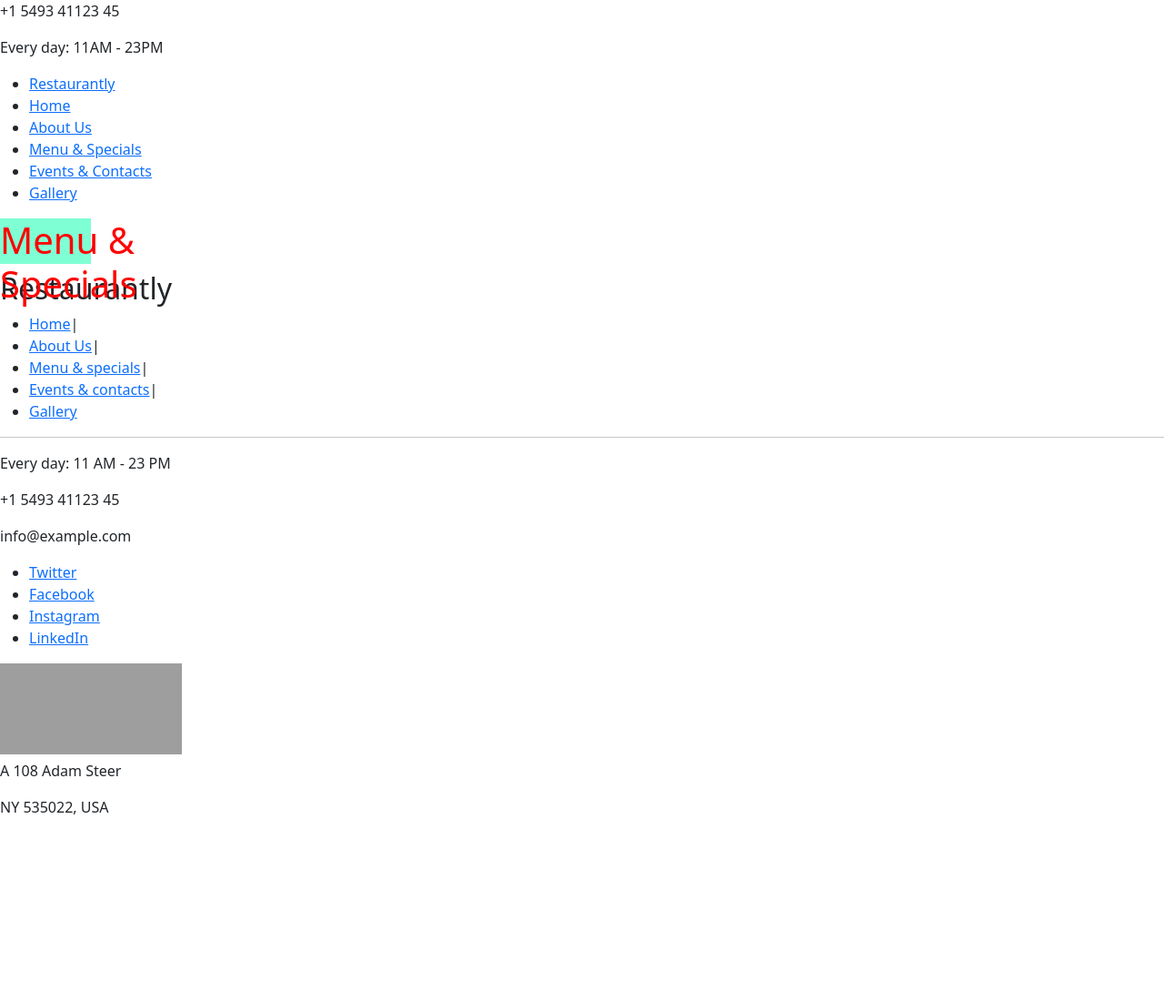
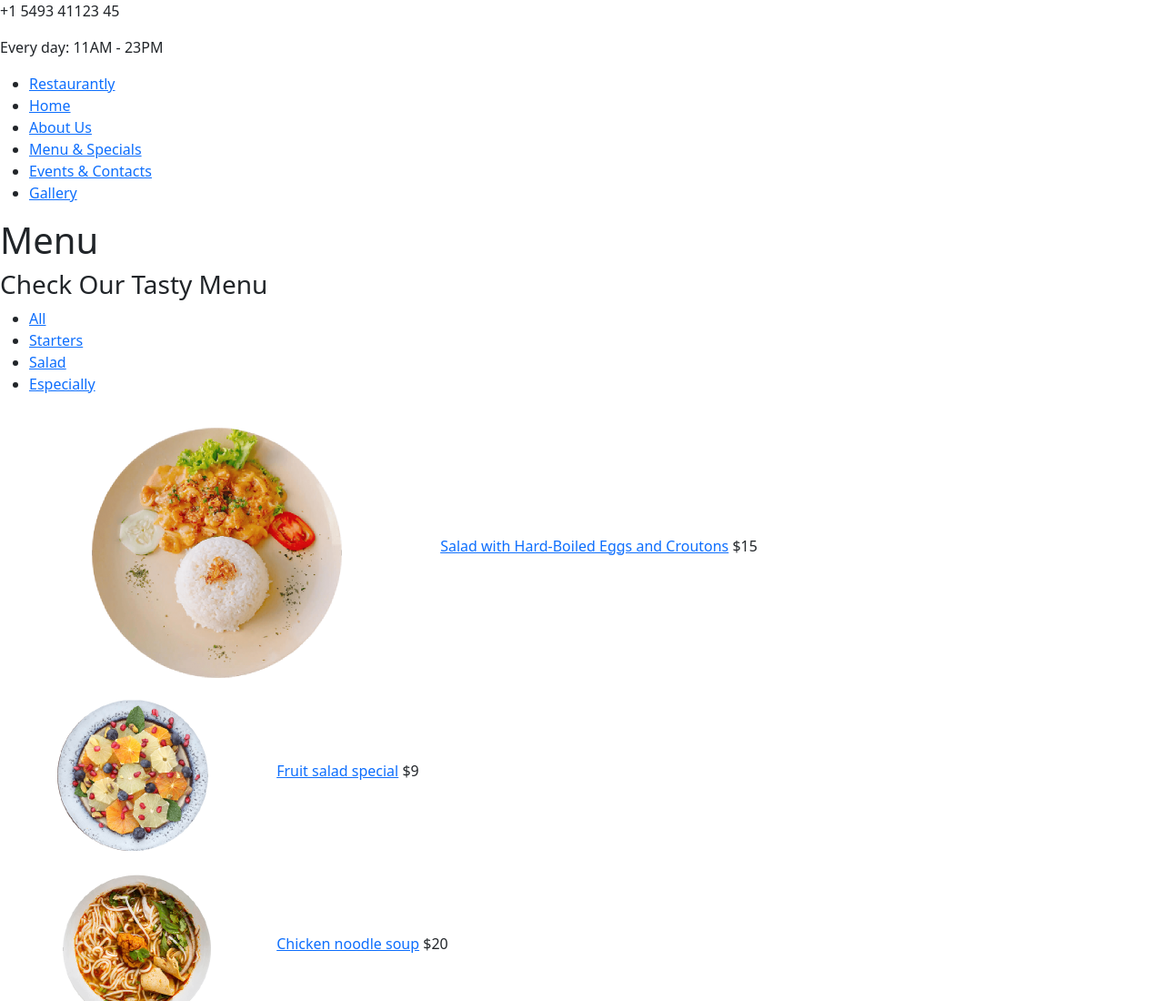
Before and after one commit to team-desarrollo-web/stage-1-html-css, a website: page src/pages/menu-specials/index.html in a window 1280 px wide. Shown: the top 1100 px of the page at 91% size. Before the commit the page ends 915 px from the top, so only its background shows below. Drawn offline with nearby package versions, Linux system fonts and the light colour scheme; grey boxes are pictures that could not be loaded.

Commit message:
DW-05:menu structure created

```diff
--- a/src/pages/menu-specials/index.html
+++ b/src/pages/menu-specials/index.html
@@ -18,7 +18,6 @@
       crossorigin="anonymous"
     ></script>
   </head>
-
   <body>
     <header>
       <div>
@@ -36,7 +35,58 @@
         </ul>
       </nav>
     </header>
-    <h1 class="title">Menu & Specials</h1>
+    <section>
+      <h1>Menu</h1>
+      <h3>Check Our Tasty Menu</h3>
+      <nav>
+          <ul>
+            <li><a href="#">All</a></li>
+            <li><a href="#">Starters</a></li>
+            <li><a href="#">Salad</a></li>
+            <li><a href="#">Especially</a></li>
+          </ul>
+      </nav>
+      <article>
+        <img src="../../assets/menu-specials/Salad with Hard-Boiled Eggs and Croutons.png" alt="">
+        <a href="#">Salad with Hard-Boiled Eggs and Croutons</a>
+        <span>$15</span>
+      </article>
+      <article>
+        <img src="../../assets/menu-specials/Fruit salad specials.png" alt="">
+        <a href="#">Fruit salad special</a>
+        <span>$9</span>
+      </article>
+      <article>
+        <img src="../../assets/menu-specials/Chicken noodle soup.png" alt="">
+        <a href="#">Chicken noodle soup</a>
+        <span>$20</span>
+      </article>
+      <article>
+        <img src="../../assets/menu-specials/Fruit and Greens Salad.png" alt="">
+        <a href="#">Fruit and Green Salad</a>
+        <span>$20</span>
+      </article>
+      <article>
+        <img src="../../assets/menu-specials/Salad with Hard-Boiled Eggs and Croutons.png" alt="">
+        <a href="#">Salad with Hard-Boiled Eggs and Croutons</a>
+        <span>$15</span>
+      </article>
+      <article>
+        <img src="../../assets/menu-specials/Fruit salad specials.png" alt="">
+        <a href="#">Fruit salad special</a>
+        <span>$9</span>
+      </article>
+      <article>
+        <img src="../../assets/menu-specials/Chicken noodle soup.png" alt="">
+        <a href="#">Chicken noodle soup</a>
+        <span>$20</span>
+      </article>
+      <article>
+        <img src="../../assets/menu-specials/Fruit and Greens Salad.png" alt="">
+        <a href="#">Fruit and Green Salad</a>
+        <span>$20</span>
+      </article>
+    </section>
     <footer>
       <section>
         <h2>Restaurantly</h2>
```
Also changed, not shown: src/assets/menu-specials/Chicken noodle soup.png (added), src/assets/menu-specials/Fruit and Greens Salad.png (added), src/assets/menu-specials/Fruit salad specials.png (added), src/assets/menu-specials/Salad with Hard-Boiled Eggs and Croutons.png (added).
